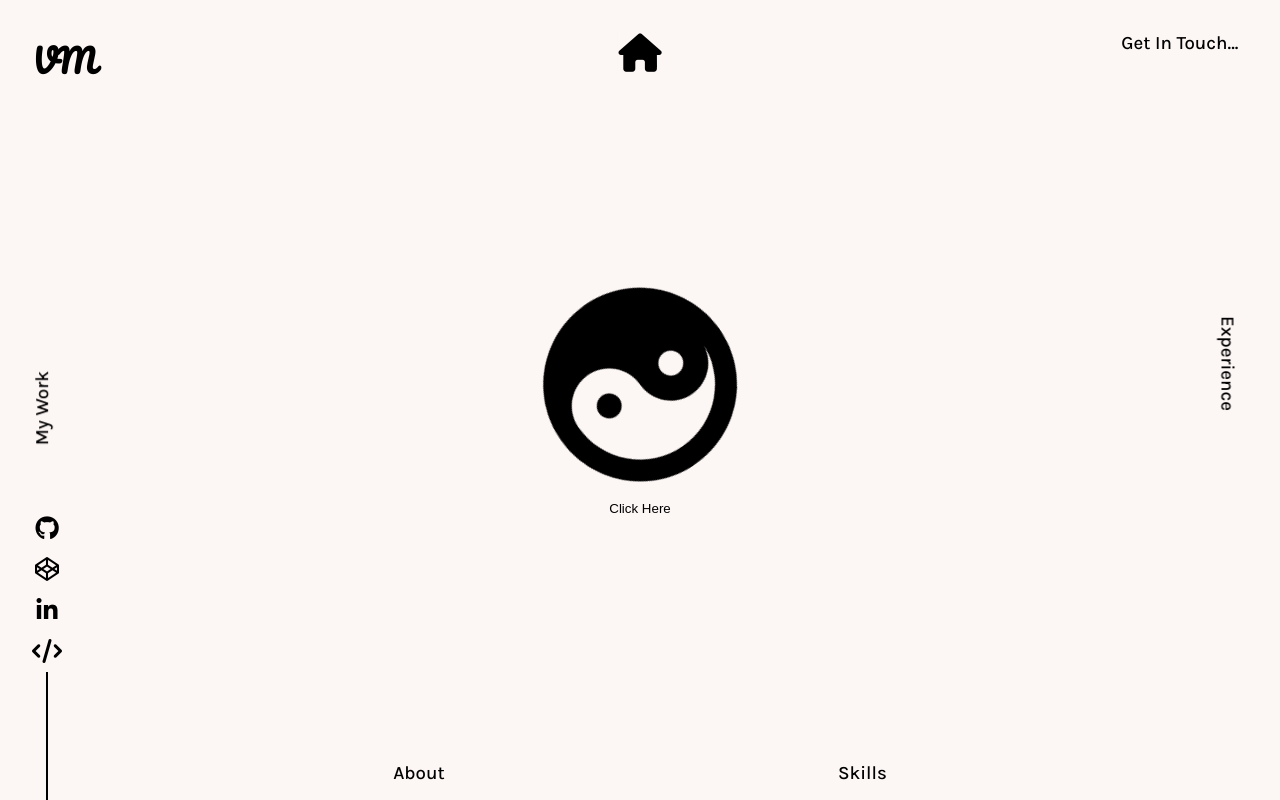
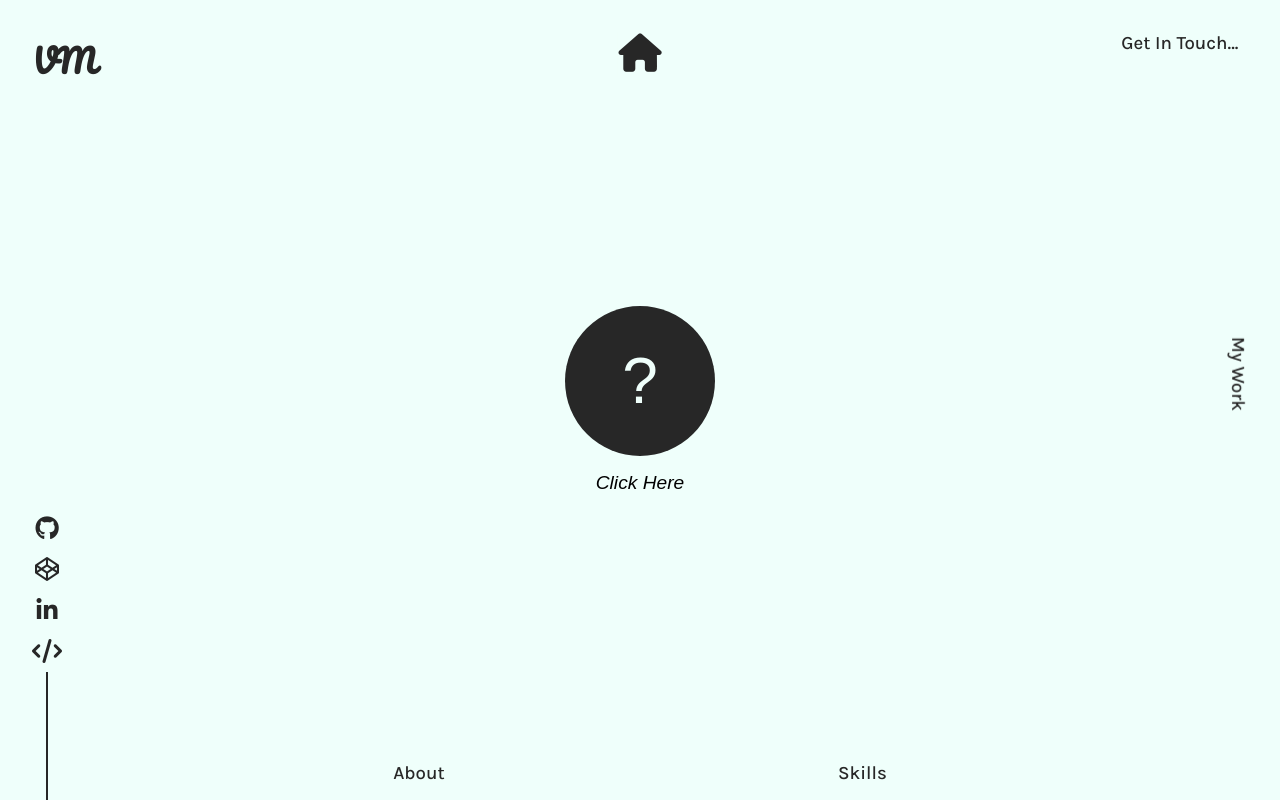
Before and after one commit to varunmukherjee1/Portfolio, a React (Create React App) app: page / in a window 1280 px wide. Built offline with nearby package versions, Linux system fonts and the light colour scheme.

Commit message:
main page finalised

```diff
--- a/src/App.jsx
+++ b/src/App.jsx
@@ -5,8 +5,8 @@ import { lightTheme } from "./styled/themes";
 
 import About from "./pages/About"
 import Main from "./pages/Main"
-import Projects from "./pages/Projects";
 import Skills from "./pages/Skills"
+import MyWork from "./pages/MyWork";
 import ContactMe from "./pages/ContactMe";
 import { Route, Routes } from "react-router-dom";
 
@@ -18,10 +18,10 @@ function App() {
         <Routes>
           <Route path = "/" element = {<Main/>}/>
           <Route path = "/about" element = {<About/>}/>
-          <Route path = "/projects" element = {<Projects/>}/>
+          <Route path = "/mywork" element = {<MyWork/>}/>
           <Route path = "/skills" element = {<Skills/>}/>
           <Route path = "/contact" element = {<ContactMe/>}/>
-        </Routes>
+=        </Routes>
       </ThemeProvider>
     </div>
   );
--- a/src/components/HomeButton.jsx
+++ b/src/components/HomeButton.jsx
@@ -18,10 +18,8 @@ const Power = styled.button`
     left: 50%;
     transform: translateX(-50%);
 
-    background-color: #fcf6f4;
+    background-color: #EFFFFB;
     padding: 0.3rem;
-    /* border-radius: 50%; */
-    /* border: 1px solid #000; */
     border: none;
     width: 2.8rem;
     font-size: 2.4rem;
@@ -40,7 +38,7 @@ const Power = styled.button`
 
     &>*:first-child{
         text-decoration: none;
-        color: black;
+        color: #272727;
         transition: all 1s;
     }
 `
--- a/src/pages/Main.jsx
+++ b/src/pages/Main.jsx
@@ -6,7 +6,6 @@ import {motion} from "framer-motion"
 import HomeButton from '../components/HomeButton'
 import Logo from '../components/Logo'
 import SocialLinks from '../components/SocialLinks'
-import { YinYang } from '../components/SVG_Components'
 import Intro from '../components/Intro'
 
 function Main() {
@@ -27,50 +26,43 @@ function Main() {
         <DarkDiv click = {click}/>
 
         <Center click = {click}>
-          <YinYang onClick = {handleClick} width = {click? 100:200} height = {click? 100:200} fill = "currentColor"/>
+          <div onClick = {handleClick} click = {click}>
+            ?
+          </div>
           <span>Click Here</span>
         </Center>
 
         <Contact to = "/contact">
           <motion.h3
-            whileHover = {{scale: 1.1}}
+            whileHover = {{scale: 1.1, fontWeight: "bold", color: "#4F98CA"}}
             whileTap = {{scale: 0.9}}
           >
             Get In Touch...
           </motion.h3>
         </Contact>
 
-        <Experience to = "/">
+        <Experience to = "/mywork">
           <motion.h3
-            whileHover = {{scale: 1.1}}
-            whileTap = {{scale: 0.9}}
-          >
-            Experience
-          </motion.h3>
-        </Experience>
-
-        <Work click = {click} to = "/projects">
-          <motion.h3
-            whileHover = {{scale: 1.1}}
+            whileHover = {{scale: 1.1, fontWeight: "bold", color: "#4F98CA"}}
             whileTap = {{scale: 0.9}}
           >
             My Work
           </motion.h3>
-        </Work>
+        </Experience>
 
         <BottomBar>
           <About click = {click} to = "/about">
             <motion.h3
-              whileHover = {{scale: 1.1}}
+              whileHover = {{scale: 1.1, fontWeight: "bold", color: "#4F98CA"}}
               whileTap = {{scale: 0.9}}
             >
               About
             </motion.h3>
           </About>
 
-          <Skills>
+          <Skills to = "/skills">
             <motion.h3
-              whileHover = {{scale: 1.1}}
+              whileHover = {{scale: 1.1, fontWeight: "bold", color: "#4F98CA"}}
               whileTap = {{scale: 0.9}}
             >
               Skills
@@ -123,22 +115,6 @@ const Experience = styled(NavLink)`
   transform: rotate(90deg) translate(-50%,-50%);
   text-decoration: none;
   z-index: 1;
-  /* font-family: "Karla",sans-serif; */
-  font-size: 1rem;
-  font-weight: 600;
-`
-
-const Work = styled(NavLink)`
-  color: ${props => props.click? props.theme.body:props.theme.text};
-  position: absolute;
-  top: 2rem;
-  top: 45%;
-  left: 1rem;
-  transform: rotate(-90deg) translate(-50%,-50%);
-  transform-origin:center;
-  text-decoration: none;
-  z-index: 1;
-  /* font-family: "Karla",sans-serif; */
   font-size: 1rem;
   font-weight: 600;
 `
@@ -166,12 +142,17 @@ const Skills = styled(NavLink)`
   z-index: 1;
 `
 
-const rotate = keyframes`
-  from{
-    transform: rotate(0);
+const pulse = keyframes`
+  0% {
+    transform: scale(0.9);
   }
-  to{
-    transform: rotate(360deg);
+  70% {
+    transform: scale(1);
+    box-shadow: 0 0 0 50px rgba(39, 39, 39, 0);
+  }
+    100% {
+    transform: scale(0.9);
+    box-shadow: 0 0 0 0 rgba(39, 39, 39, 0);
   }
 `
 
@@ -193,12 +174,24 @@ const Center = styled.button`
   transition: all 1s ease;
 
   &>:last-child {
-    /* padding-top: 1rem; */
     display: ${props => props.click? "none":"inline-block"};
+    font-size: 1.2rem;
+    font-style: italic;
   }
 
   &>:first-child {
-    animation: ${rotate} infinite 1.5s linear;
+    display: block;
+    line-height: ${props => props.click? "80px":"150px"};
+    width: ${props => props.click? "80px":"150px"};
+    height: ${props => props.click? "80px":"150px"};
+    font-size: ${props => props.click? "2rem":"4rem"};
+    border-radius: 50%;
+    background: #272727;
+    color: #EFFFFB;
+    cursor: pointer;
+    box-shadow: 0 0 0 0 rgba(39, 39, 39, 0.5);
+    /* box-shadow: 0 0 0 0 rgba(#272727, 0.5); */
+    animation: ${pulse} 1.5s infinite;
   }
 `
 
@@ -207,7 +200,7 @@ const DarkDiv = styled.div`
   top: 0;
   bottom: 0;
   right: 50%;
-  background-color: black;
+  background-color: #272727;
   width: ${props => props.click? "50%":"0%"};
   height: ${props => props.click? "100%":"0%"};
   z-index: 1;
--- /dev/null
+++ b/src/pages/MyWork.jsx
@@ -0,0 +1,76 @@
+import React, {useState} from 'react'
+import styled from 'styled-components'
+
+import Logo from '../components/Logo'
+import SocialLinks from '../components/SocialLinks'
+import HomeButton from '../components/HomeButton'
+
+function MyWork() {
+
+    const [tab,setTab] = useState("projects");
+
+    const showProjects = () => {
+        setTab("projects")
+    }
+
+    const showExp = () => {
+        setTab("exp")
+    }
+
+    return (
+        <div>
+            <Logo/>
+            <HomeButton/>
+            <SocialLinks/>
+            <Tabs>
+                <Header>
+                    <h3 className = {`${(tab === "projects")? "active": ""}`} onClick = {showProjects}>
+                        Projects
+                    </h3>
+                    <h3 className = {`${(tab === "projects")? "": "active"}`} onClick = {showExp}>
+                        Expreience
+                    </h3>
+                </Header>
+                <Body>
+
+                </Body>
+            </Tabs>
+        </div>
+    )
+}
+
+const Tabs = styled.div`
+    display: flex;
+    border: 2px solid red;
+    position: absolute;
+    top: 8rem;
+    left: 50%;
+    transform: translate(-50%,-50%);
+    width: 80vw;
+    height: auto;
+`
+
+const Header = styled.div`
+    width: 100%;
+    display: flex;
+    justify-content: space-evenly;
+    font-size: 1.3rem;
+    margin-bottom: 1.5rem;
+
+    & h3 {
+        border-bottom: 4px solid transparent;
+        cursor: pointer;
+        padding-bottom: 4px;
+    }
+
+    & h3:hover {
+        color: #4F98CA;
+        border-color: #4F98CA;
+    }
+`
+
+const Body = styled.body`
+
+`
+
+export default MyWork
--- a/src/pages/Projects.jsx
+++ /dev/null
@@ -1,9 +0,0 @@
-import React from 'react'
-
-function projects() {
-  return (
-    <div>projects</div>
-  )
-}
-
-export default projects
--- a/src/styled/themes.js
+++ b/src/styled/themes.js
@@ -1,15 +1,15 @@
 export const lightTheme = {
-    body:"#FCF6F4",
-    text:"#000000",
+    body:"#EFFFFB",
+    text:"#272727",
     fontFamily:"'Source Sans Pro', sans-serif",
-    bodyRgba : "252, 246, 244",
-    textRgba:"0,0,0",
+    bodyRgba : "239, 255, 251",
+    textRgba:"39, 39, 39",
 }
 
 export const darkTheme = {
-    body:"#000000",
-    text:"#FCF6F4",
+    body:"#272727",
+    text:"#EFFFFB",
     fontFamily:"'Source Sans Pro', sans-serif",
-    textRgba : "252, 246, 244",
-    bodyRgba:"0,0,0",
+    textRgba : "239, 255, 251",
+    bodyRgba:"39, 39, 39",
 }
```
Also changed, not shown: src/pages/Experience.jsx (deleted, +0 -25 lines).
